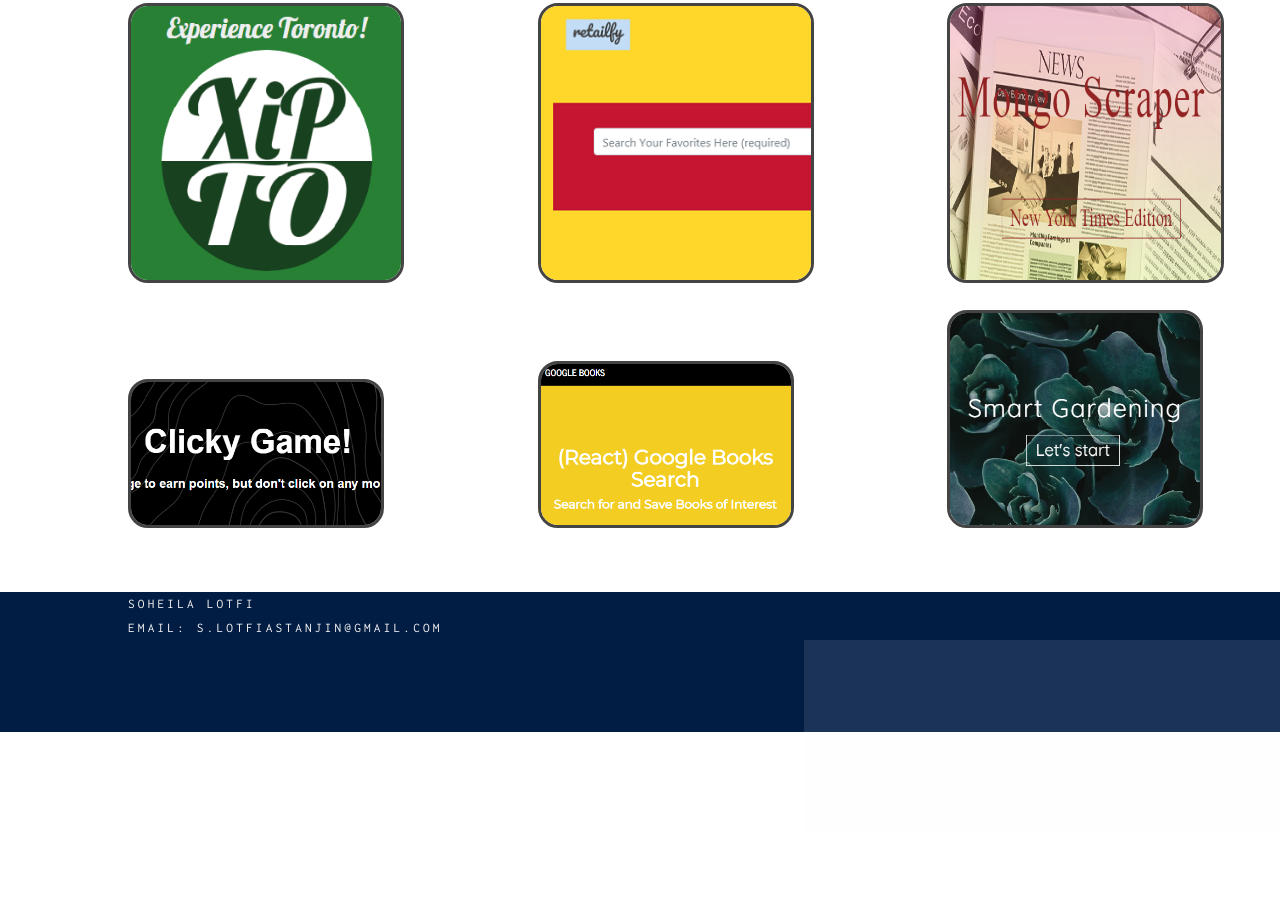
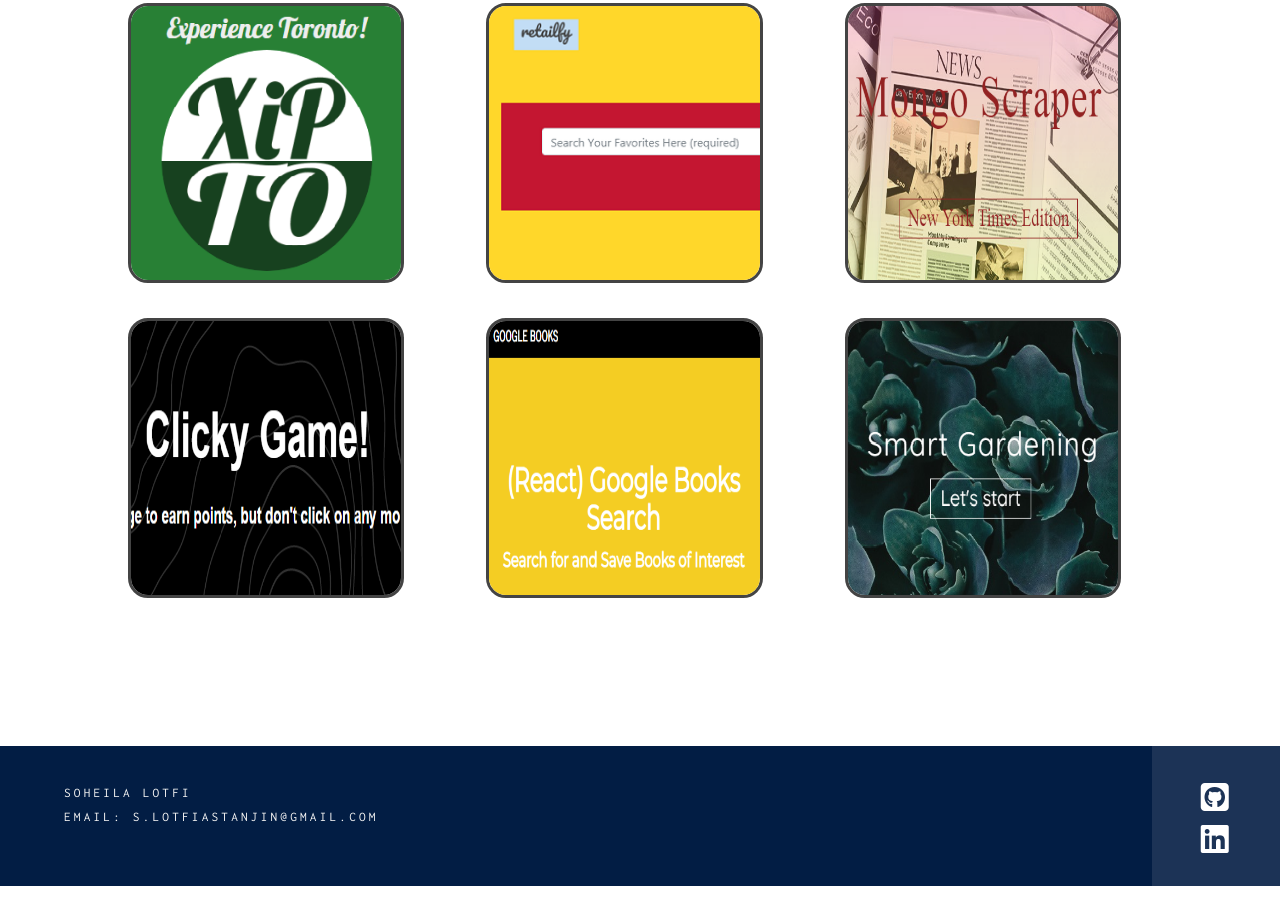
Before and after one commit to Soheila-Lotfi/Portfolio, a plain HTML site: page index.html in a window 1280 px wide. Shown: the part 1328-2227 px from the top of the page. Drawn offline with nearby package versions, Linux system fonts and the light colour scheme; some packages are replaced by stand-ins of ours; a script that the page names is missing.

Commit message:
add animation to projects

```diff
--- a/assets/css/style.css
+++ b/assets/css/style.css
@@ -261,6 +261,7 @@ section #myimage{
     width: 80%;
     height: 35%;
     position: relative;
+    margin-bottom: 17%;
 }
 
 .card-project1{
@@ -270,6 +271,8 @@ section #myimage{
     top: 25%;
     width: 27%;
     height: 40%;
+    animation-name: card1;
+    animation-duration: 4s;
 }
 .card-project2{
     border:solid;
@@ -279,7 +282,9 @@ section #myimage{
     top: 25%;
     width: 27%;
     height: 40%;
-    left: 40%;
+    left: 35%;
+    animation-name: card2;
+    animation-duration: 4s;
 }
 .card-project3{
     border:solid;
@@ -289,35 +294,45 @@ section #myimage{
     top: 25%;
     width: 27%;
     height: 40%;
-    left: 80%;
+    left: 70%;
+    animation-name: card3;
+    animation-duration: 4s;
 }
 
 
 .card-project-secondrow1{
     border:solid;
-    /* grid-row:3/4; */
     border-radius: 20px;
     position: absolute;
-    bottom:0;
-    width:25%;
+    top: 70%;
+    width: 27%;
+    height: 40%;
+    animation-name: card4;
+    animation-duration: 4s;
 }
 .card-project-secondrow2{
     border:solid;
     /* grid-row:3/4; */
     border-radius: 20px;
     position: absolute;
-    bottom:0;
-    width:25%;
-    left: 40%;
+    top: 70%;
+    width: 27%;
+    height: 40%;
+    left: 35%;
+    animation-name: card5;
+    animation-duration: 4s;
 }
 .card-project-secondrow3{
     border:solid;
     /* grid-row:3/4; */
     border-radius: 20px;
     position: absolute;
-    bottom:0;
-    width:25%;
-    left: 80%;
+    top: 70%;
+    width: 27%;
+    height: 40%;
+    left: 70%;
+    animation-name: card6;
+    animation-duration: 4s;
 }
 
   .image-project {
@@ -325,6 +340,7 @@ section #myimage{
     width: 100%;
     height: 100%;
     border-radius: 17px;
+
   }
   .text-project{
     font-family: 'Inconsolata', monospace;
@@ -373,7 +389,7 @@ section #myimage{
 
   .text-project {
     color: black;
-    font-size: 20px;
+    font-size: 14px;
     position: absolute;
     top: 50%;
     left: 50%;
@@ -386,6 +402,7 @@ section #myimage{
   #projectstopic{
  position: absolute;
  top:0;
+ left:43%;
     font-size: 2rem;
     margin: 0 auto;
     font-family: 'Inconsolata', monospace;
@@ -395,28 +412,29 @@ section #myimage{
     animation-duration: 4s;
   }
   @keyframes projects{
-    0%   {grid-column: 1/2; border:none;}
+    0%   {top:850%;}
 
-    100%  {grid-column: 2/3; border:thin;}
+    100%  {top:0;}
   }
 
   /* footer */
   footer{
     height: 7%;
     position: relative;
-
     bottom: 25%;
     width: 100%;
     background-color: #021D44;
     bottom: 0;}
 
   #links{
-position:absolute;
-  right:0;
-    height:100%;
+    position: absolute;
+    right: 0;
+    top: 0;
+
+    height: 100%;
     background-color: rgba(247,246,245,0.1);
-    padding-left: 35%;
-    padding-top: 15%;
+    padding-left: 10%;
+
 
   }
 
@@ -426,6 +444,21 @@ position:absolute;
     color: white;
     display: block;
     margin-bottom: 7%;
+  }
+
+  #links .fa-github-square{
+
+    position: absolute;
+    top: 25%;
+    right: 40%;
+  }
+
+
+  #links .fa-linkedin{
+
+    position: absolute;
+    top: 55%;
+    right: 40%;
   }
   #links a{
       text-decoration: none;
@@ -447,5 +480,7 @@ position:absolute;
   }
 
   #contact-info{
-margin-top:5%;
+top:25%;
+position: absolute;
+    width: 50%;
   }
```
